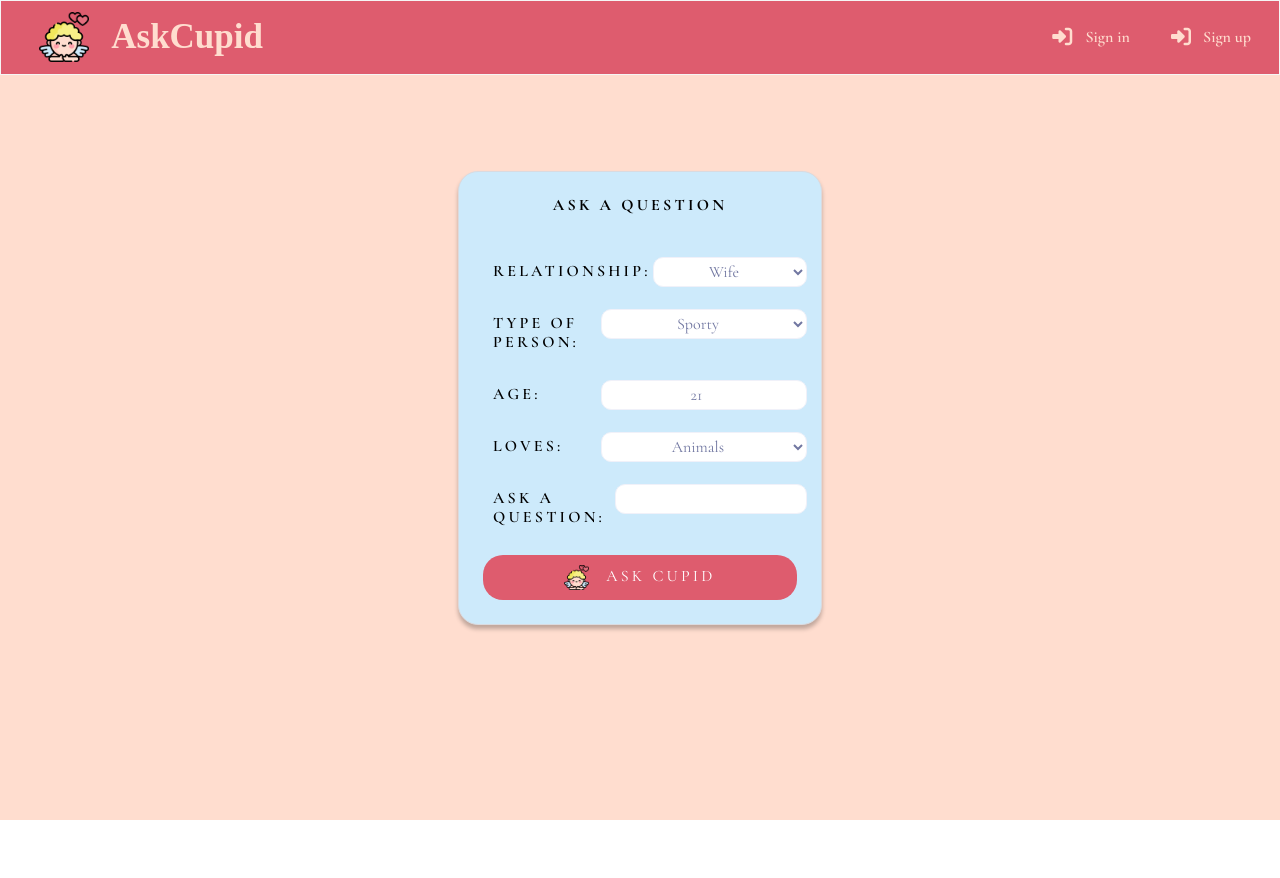
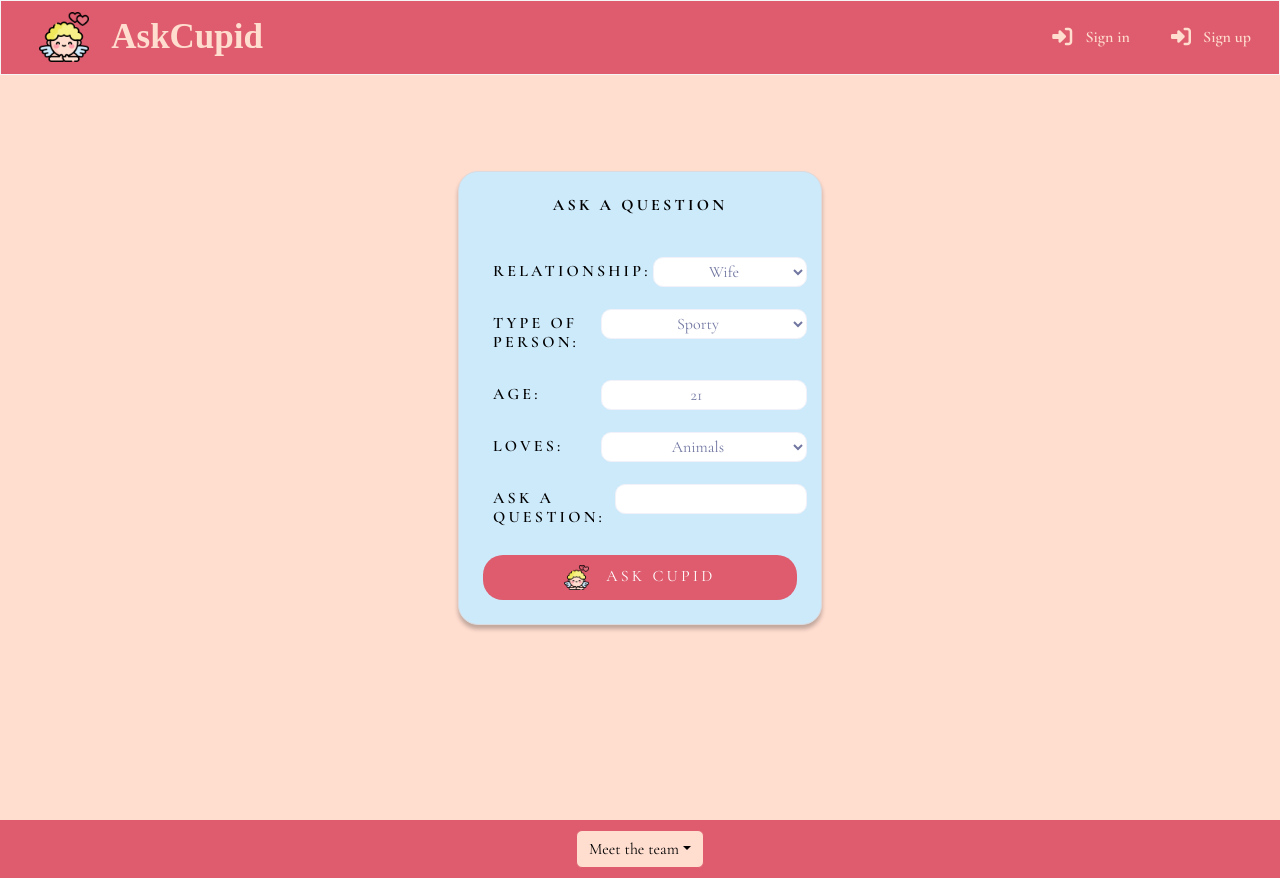
Before and after one commit to TaherCCG/chat-frontend, a React (Create React App) app: page /chatgptrequest in a window 1280 px wide. Before the commit the page ends 820 px from the top, so only its background shows below. Built offline with nearby package versions, Linux system fonts and the light colour scheme; no server answers; a web font is replaced by a local one.

Commit message:
Add: footer

```diff
--- a/src/App.js
+++ b/src/App.js
@@ -8,6 +8,7 @@ import SignInForm from "./pages/auth/SignInForm";
 import MyProfile from './pages/profile/MyProfile';
 import EditProfile from './pages/profile/EditProfile';
 import ChatGptRequest from './components/ChatGptRequest';
+import Footer from "./components/Footer";
 
 function App() {
   return (
@@ -23,6 +24,7 @@ function App() {
                 <Route exact path="/chatgptrequest" render={() => <ChatGptRequest />} />
               </Switch>
           </Container>
+          <Footer />
         </div>
   );
 }
--- /dev/null
+++ b/src/components/Footer.js
@@ -0,0 +1,63 @@
+import React from "react";
+import styles from "../styles/Footer.module.css";
+import Dropdown from 'react-bootstrap/Dropdown';
+import Nav from 'react-bootstrap/Nav';
+
+const Footer = () => {
+    return (
+        <footer className={styles.Footer}>
+            <Dropdown>
+                <Dropdown.Toggle id="dropdown-basic" className={styles.GithubLinks}>
+                    Meet the team
+                </Dropdown.Toggle>
+
+                <Dropdown.Menu className={styles.DropdownContent}>
+                    <div className={styles.DropdownItem}>
+                        Herbert
+                        <div className={styles.DropdownLinks}>
+                            <a href="#"><i class="fa-brands fa-github"></i></a>
+                            <a href="#"><i class="fa-brands fa-linkedin"></i></a>
+                        </div>
+                    </div>
+                    <div className={styles.DropdownItem}>
+                        Hilla
+                        <div className={styles.DropdownLinks}>
+                            <a href="#"><i class="fa-brands fa-github"></i></a>
+                            <a href="#"><i class="fa-brands fa-linkedin"></i></a>
+                        </div>
+                    </div>
+                    <div className={styles.DropdownItem}>
+                        Joe
+                        <div className={styles.DropdownLinks}>
+                            <a href="#"><i class="fa-brands fa-github"></i></a>
+                            <a href="#"><i class="fa-brands fa-linkedin"></i></a>
+                        </div>
+                    </div>
+                    <div className={styles.DropdownItem}>
+                        Jorgan
+                        <div className={styles.DropdownLinks}>
+                            <a href="#"><i class="fa-brands fa-github"></i></a>
+                            <a href="#"><i class="fa-brands fa-linkedin"></i></a>
+                        </div>
+                    </div>
+                    <div className={styles.DropdownItem}>
+                        Sian
+                        <div className={styles.DropdownLinks}>
+                            <a href="#"><i class="fa-brands fa-github"></i></a>
+                            <a href="#"><i class="fa-brands fa-linkedin"></i></a>
+                        </div>
+                    </div>
+                    <div className={styles.DropdownItem}>
+                        Taher
+                        <div className={styles.DropdownLinks}>
+                            <a href="#"><i class="fa-brands fa-github"></i></a>
+                            <a href="#"><i class="fa-brands fa-linkedin"></i></a>
+                        </div>
+                    </div>
+                </Dropdown.Menu>
+            </Dropdown>
+        </footer>
+    );
+};
+
+export default Footer;
--- a/src/index.css
+++ b/src/index.css
@@ -13,3 +13,9 @@ code {
   font-family: 'Cormorant Garamond', source-code-pro, Menlo, Monaco, Consolas, 'Courier New',
     monospace;
 }
+
+.btn-primary {
+  --bs-btn-active-bg: #FFA1AC;
+  --bs-btn-active-border-color: #FFA1AC;
+  --bs-btn-active-color: black;
+}
--- /dev/null
+++ b/src/styles/Footer.module.css
@@ -0,0 +1,49 @@
+.Footer {
+    width: 100%;
+    display: flex;
+    flex-direction: row;
+    justify-content: center;
+    padding: 10px;
+    background-color: #DE5C6E;
+    color: #FFDDCF;
+}
+
+.NavLink i {
+    font-size: 20px;
+}
+
+.GithubLinks {
+    background-color: #FFDDCF;
+    color: black;
+    border-color: #DE5C6E;
+}
+
+.GithubLinks:hover,
+.GithubLinks:active,
+.GithubLinks:focus-visible {
+    background-color: #FFA1AC !important;
+    color: black !important;
+    border-color: #DE5C6E !important;
+    font-weight: 800 !important;
+}
+
+.DropdownContent{
+    color: #DE5C6E;
+    padding: 0 10px;
+}
+
+.DropdownItem{
+    display: flex;
+    flex-direction: row;
+    justify-content: space-between;
+}
+
+.DropdownLinks a{
+    color: #DE5C6E !important;
+    font-size: 20px;
+    padding-left: 10px;
+}
+
+.DropdownLinks a:hover{
+    color: #FFA1AC !important;
+}
```
